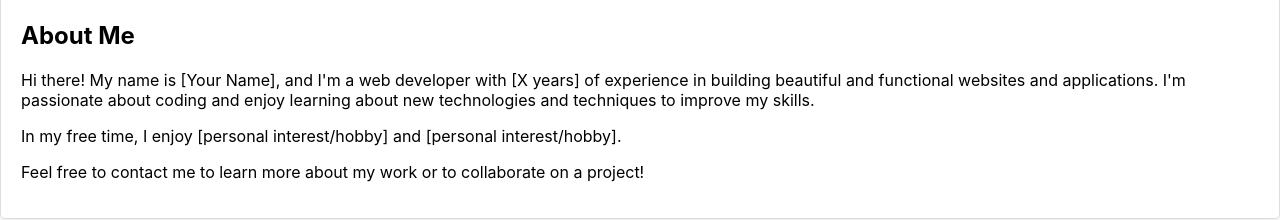
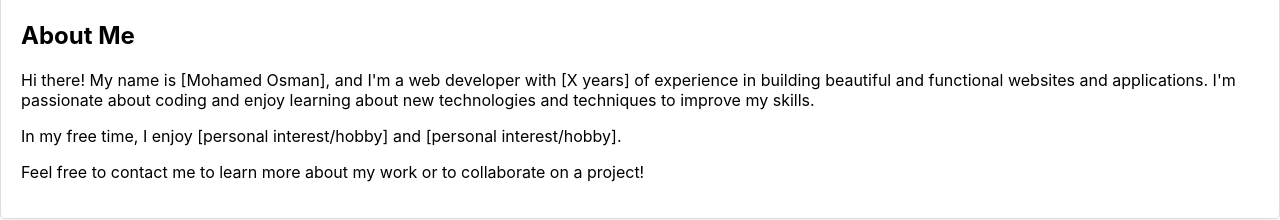
Before and after one commit to Bullspippen/A-React-Powered-Portfolio, a React (Create React App) app in the folder a-react-powered-portfolio/: page / in a window 1280 px wide. Shown: the part 505-725 px from the top of the page. Built offline with nearby package versions, Linux system fonts and the light colour scheme; the HTML template or start-up script is replaced by a standard one.

Commit message:
Contact.js file updated to address styling and installed framer-motion

```diff
--- a/a-react-powered-portfolio/src/components/About.js
+++ b/a-react-powered-portfolio/src/components/About.js
@@ -12,7 +12,7 @@ const About = () => {
           </Col>
           <Col md={8}>
             <h2>About Me</h2>
-            <p>Hi there! My name is [Your Name], and I'm a web developer with [X years] of experience in building beautiful and functional websites and applications. I'm passionate about coding and enjoy learning about new technologies and techniques to improve my skills. </p>
+            <p>Hi there! My name is [Mohamed Osman], and I'm a web developer with [X years] of experience in building beautiful and functional websites and applications. I'm passionate about coding and enjoy learning about new technologies and techniques to improve my skills. </p>
             <p>In my free time, I enjoy [personal interest/hobby] and [personal interest/hobby]. </p>
             <p>Feel free to contact me to learn more about my work or to collaborate on a project!</p>
           </Col>
```
